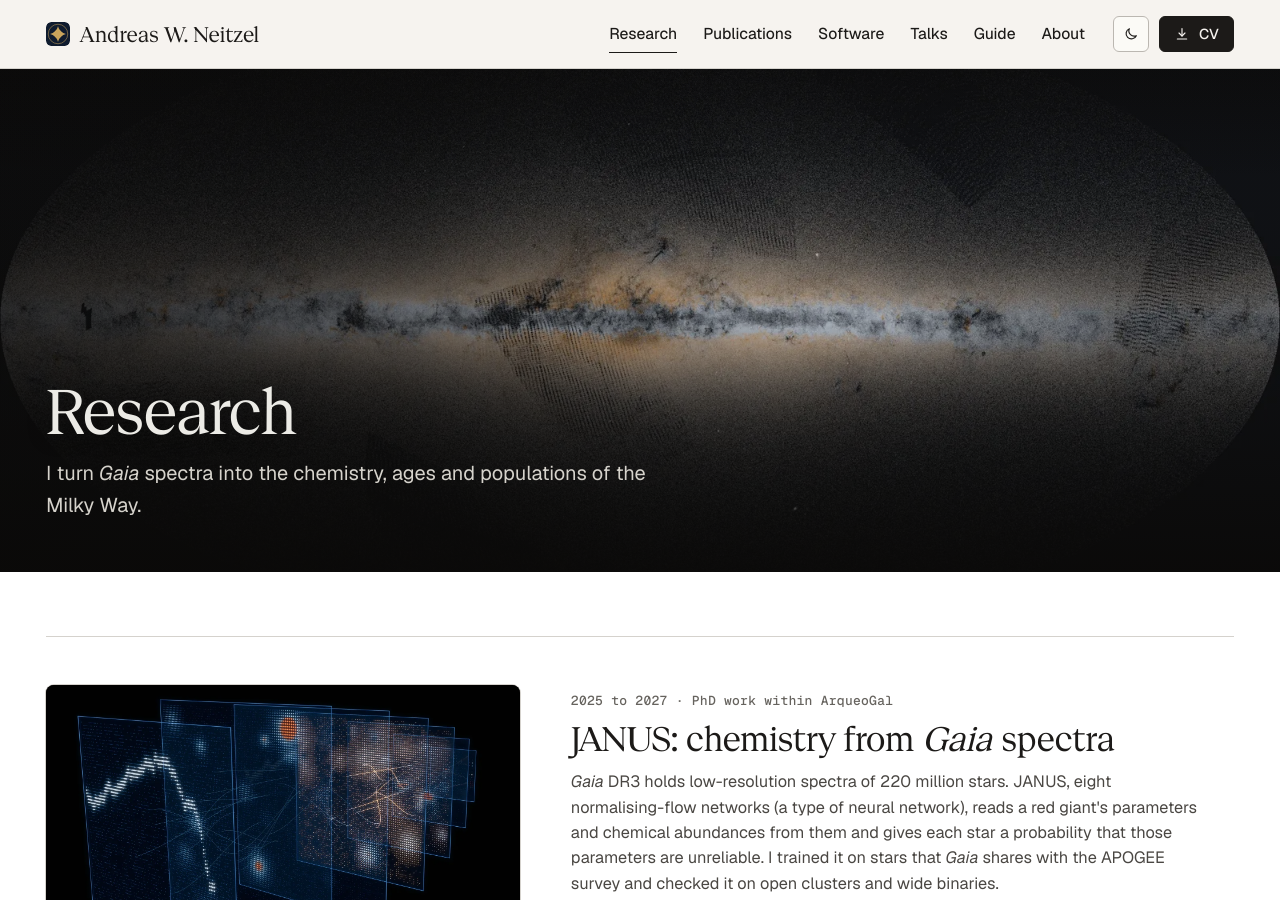
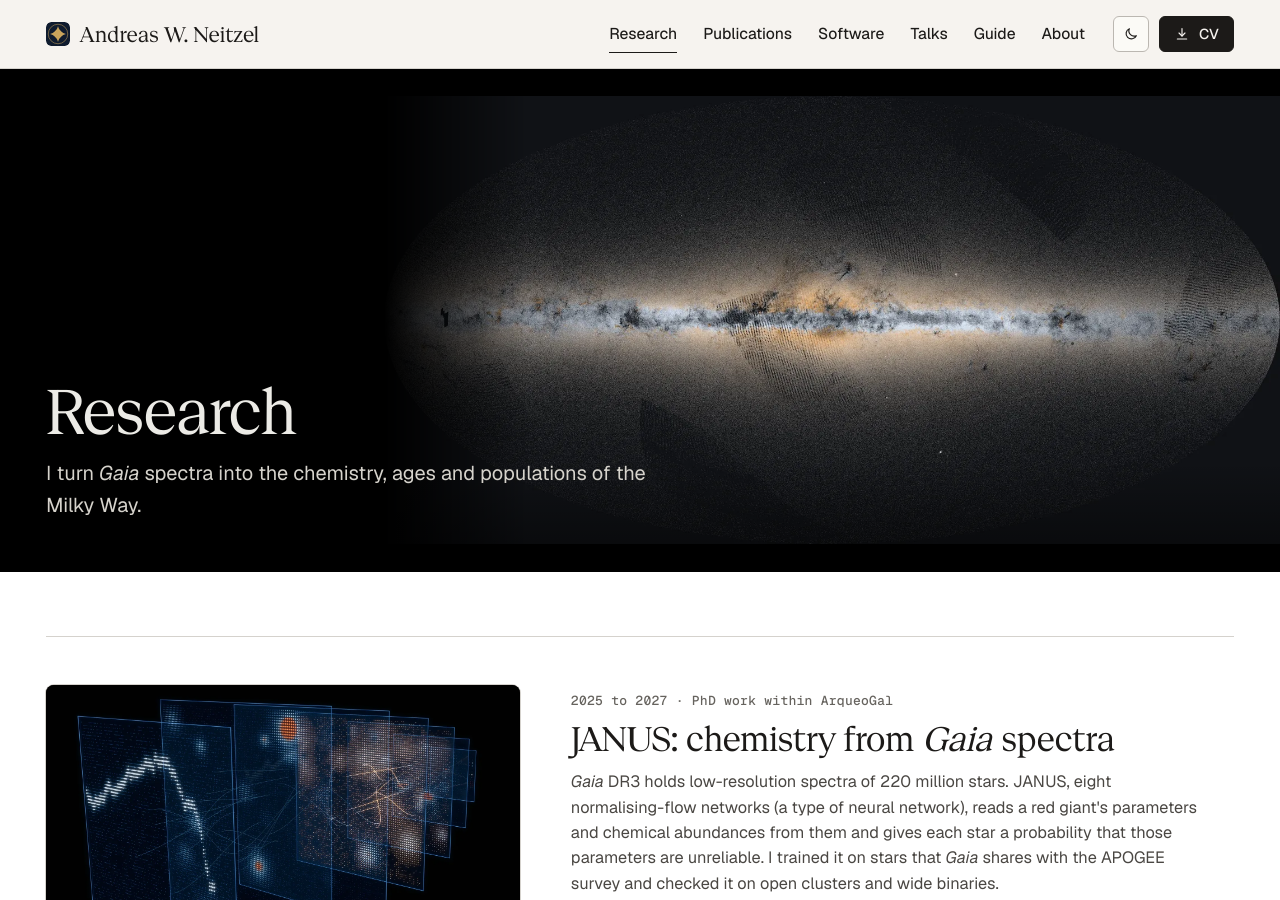
Before and after one commit to AndreasWNeitzel/AndreasWNeitzel.github.io, a Jekyll site: the page built from _pages/research.md, in a window 1280 px wide and 900 px high. Built offline with Jekyll 4.4.1, drawn with Linux system fonts in a browser that asks for light colours.

Commit message:
Stage plate shows a whole 16:9 loop beside the title

```diff
--- a/_includes/plate.html
+++ b/_includes/plate.html
@@ -3,14 +3,15 @@ The plate that opens a page: a full-width dark picture (a loop when assets/video
 with the title and one line at its lower left. Parameters: loop (name), still (path), alt, title, line, crumb,
 crumb_url, tri (a list of {src, pos} for three panels), pos (object-position for the still), textw (width of the
 text column, to keep it clear of a person in the picture), lift (on phones the picture is
-enlarged and raised, so a person low in the frame stands above the text).
+enlarged and raised, so a person low in the frame stands above the text), stage (a whole 16:9 frame beside the title, for
+loops on black whose subject must not be cropped).
 {%- endcomment -%}
 {%- assign has_loop = false -%}
 {%- assign loop_name = include.loop -%}
 {%- if include.loop -%}{%- assign vpath = "/assets/video/" | append: include.loop | append: ".av1.mp4" -%}{%- assign vf = site.static_files | where: "path", vpath | first -%}{%- if vf %}{% assign has_loop = true %}{% endif -%}
 {%- comment -%} a plate spans the window, so it takes the 1920 px cut of a loop when one exists {%- endcomment -%}
 {%- assign hdpath = "/assets/video/" | append: include.loop | append: "-hd.av1.mp4" -%}{%- assign hf = site.static_files | where: "path", hdpath | first -%}{%- if hf %}{% assign loop_name = include.loop | append: "-hd" %}{% endif -%}{%- endif -%}
-<section class="plate k-scale{% if include.lift %} plate--lift{% endif %}" aria-label="{{ include.title | strip_html }}">
+<section class="plate k-scale{% if include.lift %} plate--lift{% endif %}{% if include.stage %} plate--stage{% endif %}" aria-label="{{ include.title | strip_html }}">
   <div class="plate-media">
     {%- if include.tri %}<div class="tri">{% for im in include.tri %}<div{% if im.pos %} style="--pos: {{ im.pos }}"{% endif %}>{% if im.loop %}{% assign lalt = include.alts[forloop.index0] %}{% include loop.html name=im.loop alt=lalt %}{% else %}<img src="{{ im.src | relative_url }}" alt="{{ include.alts[forloop.index0] | default: im.alt | default: '' }}" loading="eager" decoding="async"{% if im.pos %} style="object-position: {{ im.pos }}"{% endif %}>{% endif %}</div>{% endfor %}</div>
     {%- elsif has_loop %}{% include loop.html name=loop_name alt=include.alt %}
--- a/_layouts/guide.html
+++ b/_layouts/guide.html
@@ -8,7 +8,8 @@ layout: default
 {%- assign pic = site.data.home.guide_stills[slug] | default: page.image -%}{%- if pic == "" or pic == nil %}{% assign pic = page.photo %}{% endif -%}
 {%- assign alt = page.image_alt | default: page.photo_alt -%}
 {%- assign credit = page.image_credit -%}{%- if credit and page.image_licence %}{% assign credit = credit | append: ", " | append: page.image_licence %}{% endif -%}{%- if site.data.home.guide_stills[slug] %}{% assign credit = nil %}{% assign alt = site.data.home.guide_still_alts[slug] %}{% endif -%}
-{% include plate.html loop=lp still=pic alt=alt title=page.title line=page.lede crumb="Field guide" crumb_url="/guide/" credit=credit credit_url=page.image_source pos=page.plate_pos textw=page.plate_textw %}
+{%- assign st = false -%}{%- if lp == "gaia" %}{% assign st = true %}{% endif -%}
+{% include plate.html stage=st loop=lp still=pic alt=alt title=page.title line=page.lede crumb="Field guide" crumb_url="/guide/" credit=credit credit_url=page.image_source pos=page.plate_pos textw=page.plate_textw %}
 <div class="wrap">
   {%- if page.wide_figure %}
   <figure class="panel blueprint guide-wide k-up" data-build data-credit="own">
--- a/_pages/research.md
+++ b/_pages/research.md
@@ -61,7 +61,7 @@ lines:
 ---
 {%- assign C = site.data.copy.research -%}
 {%- assign CP = site.data.copy.plates -%}
-{% include plate.html loop="pipeline" still="/assets/img/heroes/research_allsky.webp" alt="The research pipeline rendered as a scene, from Gaia to the Milky Way" title="Research" line=CP.research %}
+{% include plate.html stage=true loop="pipeline" still="/assets/img/heroes/research_allsky.webp" alt="The research pipeline rendered as a scene, from Gaia to the Milky Way" title="Research" line=CP.research %}
 <div class="wrap">
 <section class="section section--tight">
   <div class="rows">
--- a/assets/css/site.css
+++ b/assets/css/site.css
@@ -532,6 +532,15 @@
   .plate-credit { position: absolute; z-index: 2; inset-inline-end: var(--gutter); inset-block-end: 14px; font: 500 0.8125rem/1.3 var(--mono); color: #d6d3cc; text-shadow: 0 1px 4px rgb(0 0 0 / .8); max-inline-size: 40%; text-align: end; } .plate-credit:hover { color: #fff; }
   @media (max-width: 1100px) { .plate-credit { inset-block: 10px auto; max-inline-size: 72%; } }
   @media (max-width: 640px) { .plate--lift .plate-media img { inset-block-start: -38%; block-size: 138%; object-position: 43% 100% !important; } }
+  /* a 16:9 loop on black, shown whole beside the title */
+  .plate--stage { background: #000; }
+  .plate--stage .plate-media video, .plate--stage .plate-media img { inset: 0 0 0 auto; inline-size: auto; aspect-ratio: 16 / 9; object-fit: contain; mask-image: linear-gradient(90deg, transparent, #000 16%); }
+  .plate--stage .plate-media::after { background: linear-gradient(0deg, rgb(0 0 0 / .55), transparent 22%); }
+  @media (max-width: 860px) {
+    .plate--stage { block-size: auto; min-block-size: 420px; }
+    .plate--stage .plate-media video, .plate--stage .plate-media img { inset: 0 0 auto 0; inline-size: 100%; block-size: auto; mask-image: none; }
+    .plate--stage .plate-text { position: relative; inset-inline-start: 0; inset-block-end: 0; padding: calc(56.25vw + 12px) var(--gutter) 24px; max-inline-size: none; }
+  }
   .plate--article { block-size: clamp(360px, 46vh, 520px); }
   .plate--article .plate-media img.contain { object-fit: contain; padding: 24px; background: #0d0c0b; }
 
```
